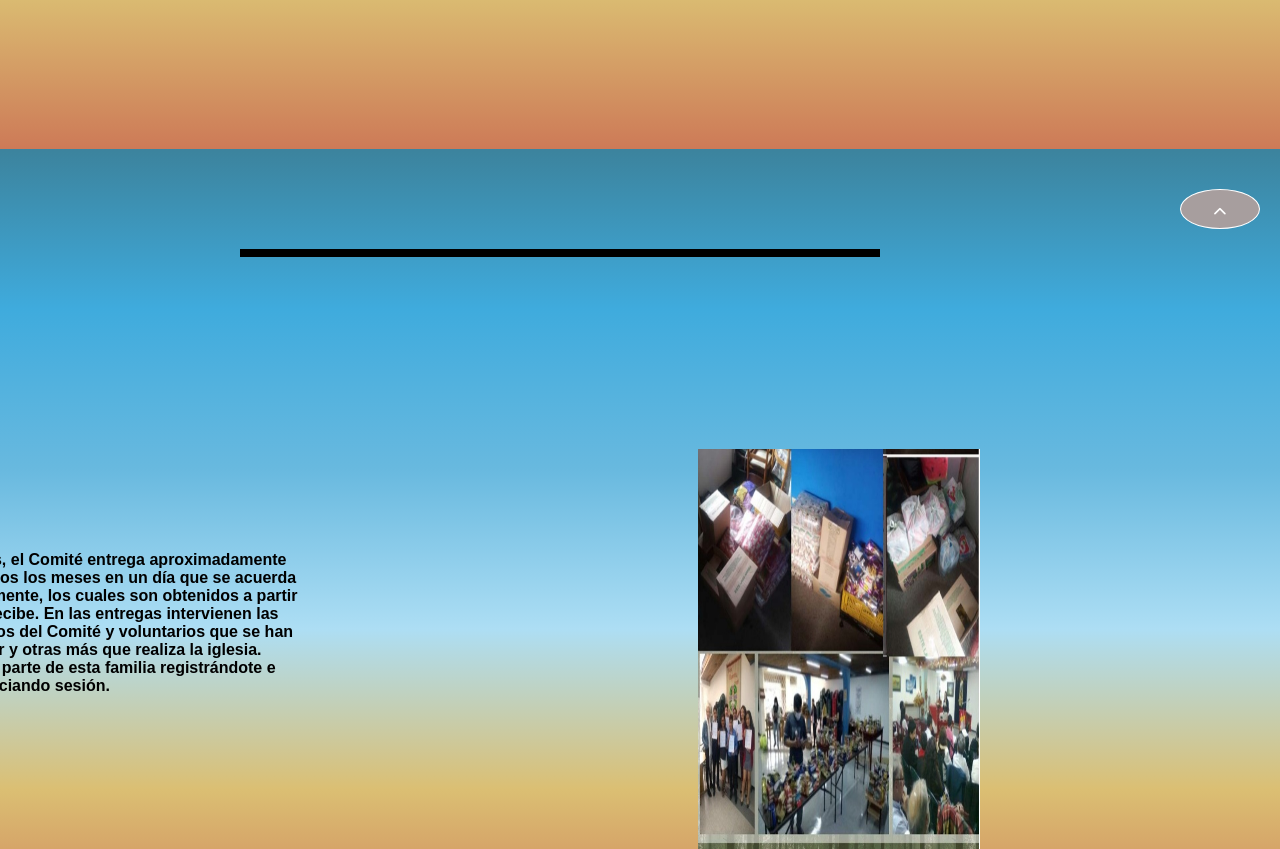
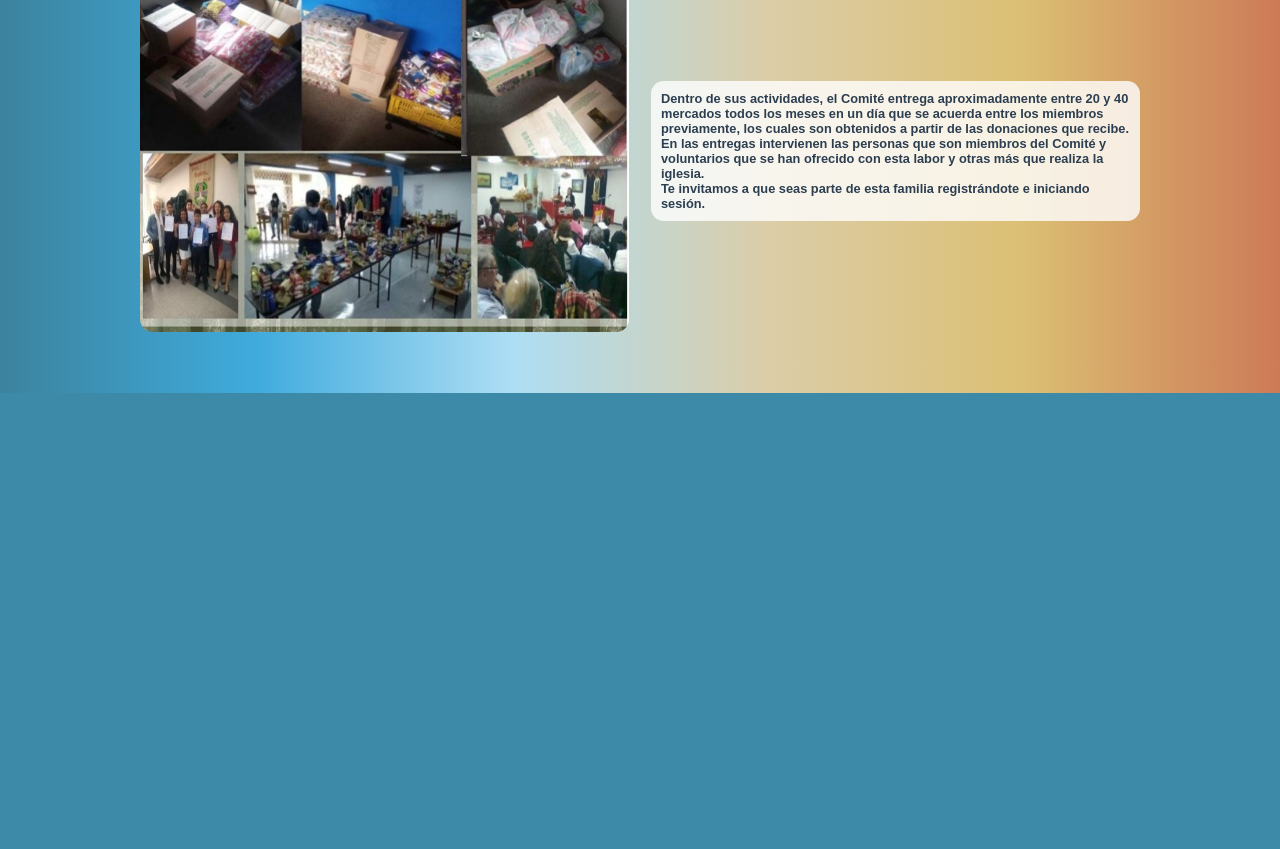
Before and after one commit to GaleanoJulian/Sirim, a PHP site: page /quienessomos.php in a window 1280 px wide. Shown: the part 651-1500 px from the top of the page. After the commit the page ends 1044 px from the top, so only its background shows below. Run offline with PHP 8.4, Linux system fonts and the light colour scheme; lists and menus that the app fills with data are empty.

Commit message:
Arreglo de quienes somos

```diff
--- a/css/cssfile.css
+++ b/css/cssfile.css
@@ -78,7 +78,7 @@ header ul li a{
 	width: 100%;
 	height: 100vh;
 	background-size: cover;
-background-position: center center
+	background-position: center center
 
 }
 
@@ -474,3 +474,45 @@ textarea{
 	transform: translateY(0);
   }
   /* Fin Boton subir que aparece  */
+
+  /* Estilo para la página de quienes somos */
+
+  img.img_tabla{
+	animation: none;
+	transform: none;
+	max-width: 100%;
+	width: 100%;
+	height: auto;
+	margin-left: auto;
+	margin-right: auto;
+	border-radius: 0.8rem;
+  }
+  .zona2{
+	position: relative;
+	font-family: Arial, Helvetica, sans-serif;
+	width: 100%;
+	background-size: cover;
+	background-position: center center
+
+}
+
+main.quienes-somos-main{
+	margin: 3.5% 10%;
+}
+
+td.q-s-columna {
+	width: 50%;
+	padding: 10px;
+}
+
+.texto-celdas{
+	background-color: rgba(255,255,255,0.8);
+	padding:10px;
+	border-radius: 0.8rem;
+}
+
+.texto-celdas p{
+	color:#2c3e50;
+	font-weight: bold;
+	font-size: 0.8rem;
+}
--- a/quienessomos.php
+++ b/quienessomos.php
@@ -6,7 +6,7 @@
     <meta name="viewport" content="width=device-width, user-scalable=no initial-scale=1.0, maximum-scale=1.0, minimum-scale=1.0">
     <title>Quienes somos</title>
     <link rel="stylesheet" href="https://cdnjs.cloudflare.com/ajax/libs/font-awesome/6.4.0/css/all.min.css" integrity="sha512-iecdLmaskl7CVkqkXNQ/ZH/XLlvWZOJyj7Yy7tcenmpD1ypASozpmT/E0iPtmFIB46ZmdtAc9eNBvH0H/ZpiBw==" crossorigin="anonymous" referrerpolicy="no-referrer" />
-    <link rel="stylesheet" href="./css/estyle2.css">
+    <link rel="stylesheet" href="./css/cssfile.css">
 	<link rel="preconnect" href="https://fonts.googleapis.com">
 <link rel="preconnect" href="https://fonts.gstatic.com" crossorigin>
 <link href="https://fonts.googleapis.com/css2?family=Fira+Sans:wght@100&display=swap" rel="stylesheet">
@@ -14,7 +14,7 @@
 <body >
 
 <!-- menu -->
-<section class="zona1">
+<section class="zona2">
 	<header>
 			<a href="index.php" class="logo">SIRIM</a>
 		<nav>
@@ -23,62 +23,64 @@
 				<li><a href="registro.php">Resgistrate</a></li>
 			</ul>
 		</nav>
-			</header><br><br><br><br><br>
-
-            <img src="img/foto3.jpg" class="numero1" >
-			<section>
-				<br><br><br><br><br><br><!-- menu -->
 		<script type="text/javascript">
     		window.addEventListener("scroll", function(){
     		var header = document.querySelector("header");
         	header.classList.toggle("abajo",window.scrollY>0);
    			})
 		</script>
+	</header>
 </section>
 
-<table class="tab" style="width: 40%;" >
+<main class="quienes-somos-main">
+	<br><br><br><br><br><br><br>
+	<table class="tabla-quienes-somos">
+		<tr>
+			<td class="q-s-columna">
+				<div class="texto-celdas">
+				<p>
+				La Iglesia Cristiana Menonita de Colombia, ubicada en la Calle 32 # 14-42, piso 2,
+				en la localidad de Teusaquillo de la ciudad de Bogotá, es una empresa que fue constituida como una Sociedad por Acciones Simplificada (S.A.S.)
+				está identificada con NIT 8300395398; se dedica a actividades de asociaciones religiosas.
+				Dentro de sus actividades, realiza labores humanitarias encaminadas a ayudar a personas vulnerables,
+				incluyendo personas migrantes, a través de su Comité de Justicia y Paz.
+				</p>
+				</div>
+
+			</td>
+			<td class="q-s-columna">
+				<img class="img_tabla" src="./img/iglesia_foto1.jpg"/>
+			</td>
+		</tr>
+
+		<tr>
 			<td>
-<th><p   style="width: 100; 	font-weight:  bolder;">La Iglesia Cristiana Menonita de Colombia, ubicada en la Calle 32 # 14-42, piso 2, en la localidad de Teusaquillo de la ciudad de Bogotá (ver Figura 1), es una empresa que fue constituida como una Sociedad por Acciones Simplificada (S.A.S.) identificada con NIT 8300395398, que se dedica a actividades de asociaciones religiosas. Dentro de sus actividades, realiza labores humanitarias encaminadas a ayudar a personas vulnerables, incluyendo personas migrantes, a través de su Comité de Justicia y Paz.</p></tr>
-</th> </td>
+			<br><br>
+			</td>
+		</tr>
+
+		<tr>
+			<td class="q-s-columna">
+				<img class="img_tabla" src="./img/mercados.jpg"/>
+			</td>
+			<td class="q-s-columna">
+				<div class="texto-celdas">
+				<p>
+				Dentro de sus actividades, el Comité entrega aproximadamente entre 20 y 40 mercados
+				todos los meses en un día que se acuerda entre los miembros previamente, los cuales
+				son obtenidos a partir de las donaciones que recibe. En las entregas intervienen las
+				personas que son miembros del Comité y voluntarios que se han ofrecido con esta labor
+				y otras más que realiza la iglesia.
+				<br>
+				Te invitamos a que seas parte de esta familia registrándote e iniciando sesión.
+				</p>
+				</div>
+
+			</td>
+
+		</tr>
 	</table>
-<hr width=50%   size=10 color="#000000" class="linea">
+</main>
 
-<table class="tab2" style="width: 40%;" >
-    <td>
-    <th><p class="texto1"  style="width: 100;  	font-weight:  bolder;">Dentro de sus actividades, el Comité entrega aproximadamente entre 20 y 40 mercados todos los meses en un día que se acuerda entre los miembros previamente, los cuales son obtenidos a partir de las donaciones que recibe. En las entregas intervienen las personas que son miembros del Comité y voluntarios que se han ofrecido con esta labor y otras más que realiza la iglesia. <br>Te invitamos a que seas parte de esta familia registrándote e iniciando sesión.</p></tr>
-    </th> </td>
-    </table>
-
-    <table class="tab3" style="width: 40%; " >
-        <td>
-        <th>  <img src="img/mercados.jpg" class="numero2"></tr><th></tr>
-
-        </th> </td>
-        </table>
-
-        <!--Boton arribba  -->
-
-	<button class="btn-scrolltop" id="btn_scrolltop">
-		<i class="fas fa-chevron-up"></i>
-	  </button>
-	  <script>
-		const btn_scrolltop = document.getElementById("btn_scrolltop")
-		  btn_scrolltop.addEventListener('click', () => {
-			window.scrollTo(0, 0)
-		  })
-
-		window.onscroll = () => {
-		  add_btn_scrolltop()
-		}
-
-		const add_btn_scrolltop = () => {
-		  if (window.scrollY < 300) {
-			btn_scrolltop.classList.remove("btn-scrolltop-on")
-		  } else {
-			btn_scrolltop.classList.add("btn-scrolltop-on")
-		  }
-		}
-	  </script>	<!-- fin Boton arribba  -->
-</div>
 </body>
 </html>
```
Also changed, not shown: img/iglesia foto1.jpg (deleted), img/iglesia_foto1.jpg (added). Lines whose indentation alone changed are shown as unchanged.
